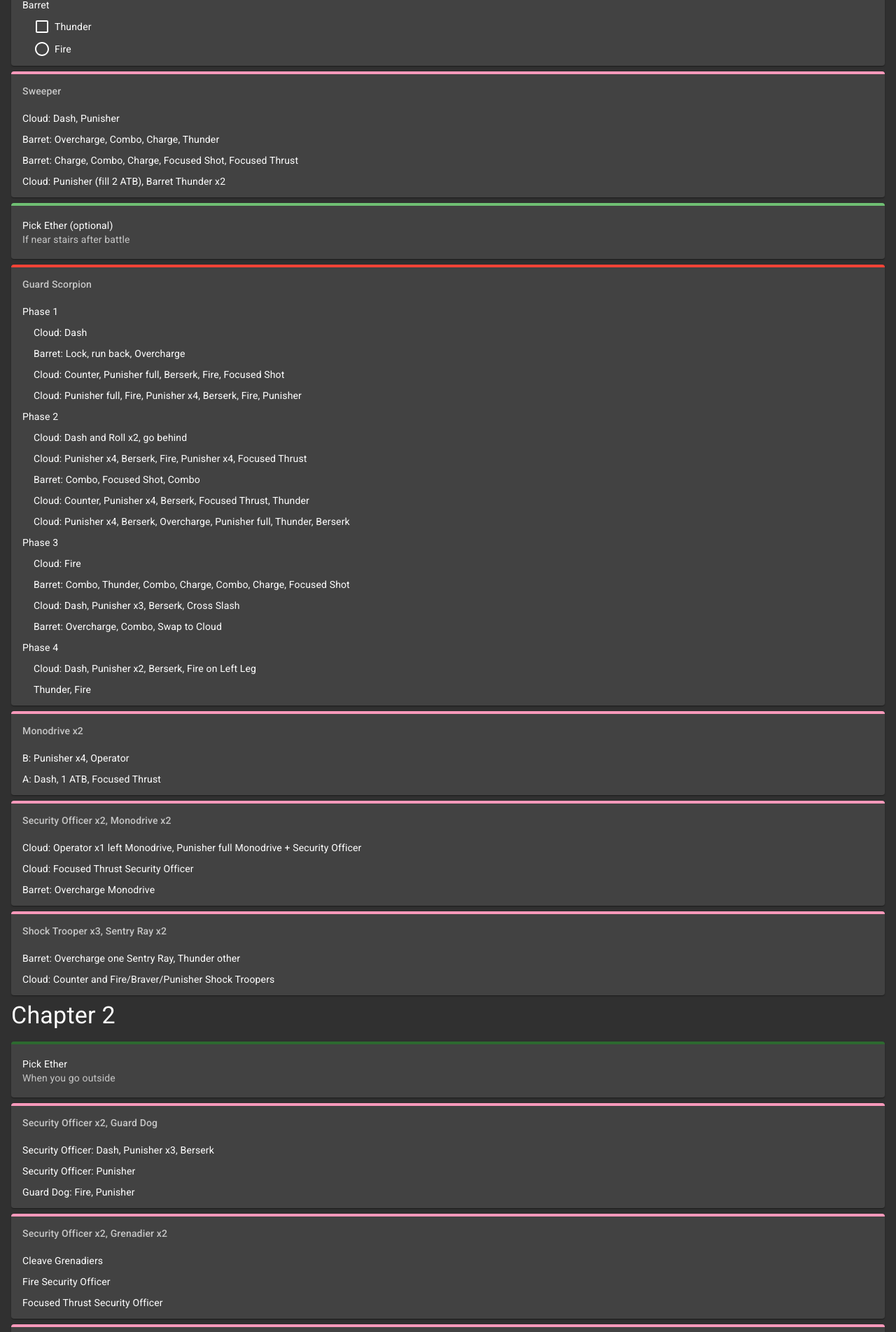
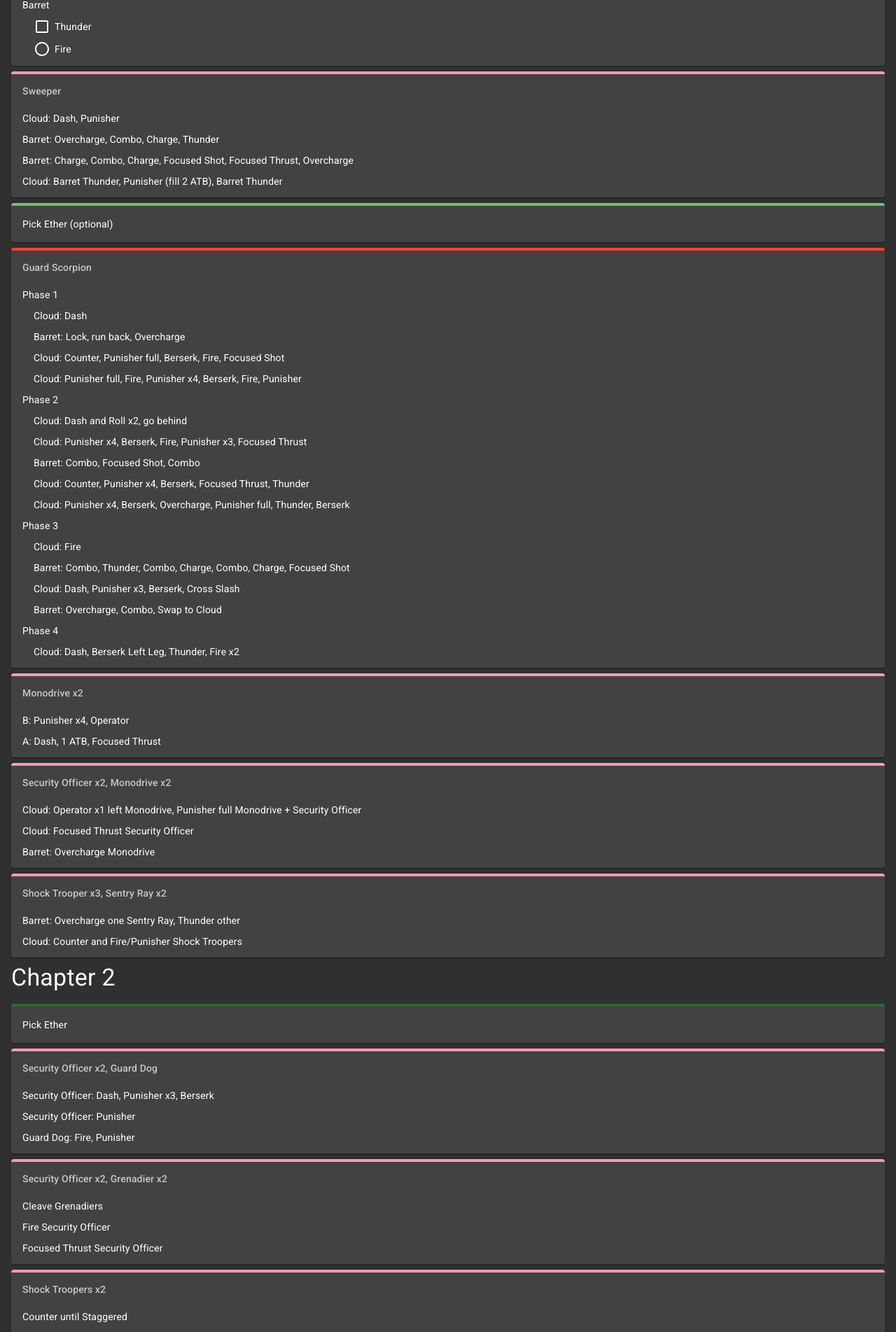
Before and after one commit to fhelwanger/ff7r-speedrun-notes, a React (Create React App) app: page / in a window 1280 px wide. Shown: the part 3067-4970 px from the top of the page at 70% size. Built offline with nearby package versions, Linux system fonts and the light colour scheme.

Commit message:
Chapter 1-3 review

```diff
--- a/src/routes/any-nmg-normal/Chapter1.tsx
+++ b/src/routes/any-nmg-normal/Chapter1.tsx
@@ -36,7 +36,7 @@ function Chapter1() {
       <Encounter
         enemies="Security Officer, Guard Dog"
         instructions={[
-          "Security Officer: Dash, Berserk, Operator",
+          "Security Officer: Dash, Berserk",
           "Guard Dog: Fire, Punisher",
         ]}
       />
@@ -44,7 +44,7 @@ function Chapter1() {
         enemies="Security Officer x2, Guard Dog"
         instructions={[
           "Security Officers: Punisher",
-          "Guard Dog: Fire, Punisher",
+          "Guard Dog: Fire, Berserk, Punisher",
         ]}
       />
       <Encounter
@@ -86,11 +86,11 @@ function Chapter1() {
         instructions={[
           "Cloud: Dash, Punisher",
           "Barret: Overcharge, Combo, Charge, Thunder",
-          "Barret: Charge, Combo, Charge, Focused Shot, Focused Thrust",
-          "Cloud: Punisher (fill 2 ATB), Barret Thunder x2",
+          "Barret: Charge, Combo, Charge, Focused Shot, Focused Thrust, Overcharge",
+          "Cloud: Barret Thunder, Punisher (fill 2 ATB), Barret Thunder",
         ]}
       />
-      <Pick item="Ether" description="If near stairs after battle" optional />
+      <Pick item="Ether" optional />
       <Boss
         name="Guard Scorpion"
         phases={[
@@ -102,7 +102,7 @@ function Chapter1() {
           ],
           [
             "Cloud: Dash and Roll x2, go behind",
-            "Cloud: Punisher x4, Berserk, Fire, Punisher x4, Focused Thrust",
+            "Cloud: Punisher x4, Berserk, Fire, Punisher x3, Focused Thrust",
             "Barret: Combo, Focused Shot, Combo",
             "Cloud: Counter, Punisher x4, Berserk, Focused Thrust, Thunder",
             "Cloud: Punisher x4, Berserk, Overcharge, Punisher full, Thunder, Berserk",
@@ -113,10 +113,7 @@ function Chapter1() {
             "Cloud: Dash, Punisher x3, Berserk, Cross Slash",
             "Barret: Overcharge, Combo, Swap to Cloud",
           ],
-          [
-            "Cloud: Dash, Punisher x2, Berserk, Fire on Left Leg",
-            "Thunder, Fire",
-          ],
+          ["Cloud: Dash, Berserk Left Leg, Thunder, Fire x2"],
         ]}
       />
       <Encounter
@@ -138,7 +135,7 @@ function Chapter1() {
         enemies="Shock Trooper x3, Sentry Ray x2"
         instructions={[
           "Barret: Overcharge one Sentry Ray, Thunder other",
-          "Cloud: Counter and Fire/Braver/Punisher Shock Troopers",
+          "Cloud: Counter and Fire/Punisher Shock Troopers",
         ]}
       />
     </Chapter>
--- a/src/routes/any-nmg-normal/Chapter2.tsx
+++ b/src/routes/any-nmg-normal/Chapter2.tsx
@@ -6,7 +6,7 @@ import Pick from "../../components/Pick";
 function Chapter2() {
   return (
     <Chapter number={2}>
-      <Pick item="Ether" description="When you go outside" />
+      <Pick item="Ether" />
       <Encounter
         enemies="Security Officer x2, Guard Dog"
         instructions={[
@@ -43,7 +43,7 @@ function Chapter2() {
           "Cleave/Counters to fill ATB",
           "Grenade Riot Troopers, Berserk before Huntsman",
           "Huntsman: Fire, Punisher full, Berserk, Punisher x4, Fire",
-          "Huntsman: Punisher + Fire",
+          "Huntsman: Punisher full, Berserk, Fire",
         ]}
       />
     </Chapter>
--- a/src/routes/any-nmg-normal/Chapter3.tsx
+++ b/src/routes/any-nmg-normal/Chapter3.tsx
@@ -28,13 +28,11 @@ function Chapter3() {
           ]}
         />
       </Menu>
-      <Pick item="Ether" description="After Biggs/Wedge" optional />
-      <Pick item="Ice" description="In Scrap Boulevard" />
+      <Pick item="Ether" optional />
+      <Pick item="Ice" />
       <Encounter
         enemies="Gorgers and Wererats"
-        instructions={[
-          "Deadly Dodge + Cleave, then Punisher, Fire, Focused Thrust...",
-        ]}
+        instructions={["Deadly Dodge + Cleave, Punisher, Fire"]}
       />
       <Shop name="Weapon Shop" buy={["Earrings"]} />
       <Menu>
@@ -96,8 +94,8 @@ function Chapter3() {
       <Encounter
         enemies="Security Officer x2, Elite Security Officer, Guard Dog"
         instructions={[
-          "Cloud: Deadly Dodge, Cleave",
-          "Cloud: Fire Dog, Berserk, TRIPOLOSKI",
+          "Cloud: Deadly Dodge, Cleave, Counter",
+          "Cloud: Blizzard Dog, Berserk, TRIPOLOSKI",
         ]}
       />
       <Dialogue
--- a/src/routes/any-nmg-normal/Chapter4.tsx
+++ b/src/routes/any-nmg-normal/Chapter4.tsx
@@ -16,7 +16,7 @@ function Chapter4() {
         name="Bike minigame"
         phases={[
           [
-            'Security Officer: Break and hit after "Right...". Combo.',
+            'Security Officer: Break when Jessie says "Right...". Combo.',
             "Security Officer x2: Break after tunnel. Spinning Slash.",
             "Security Officer x3: Break after ramp. Let 1 pass, Spinning Slash, Combo last.",
           ],
```
